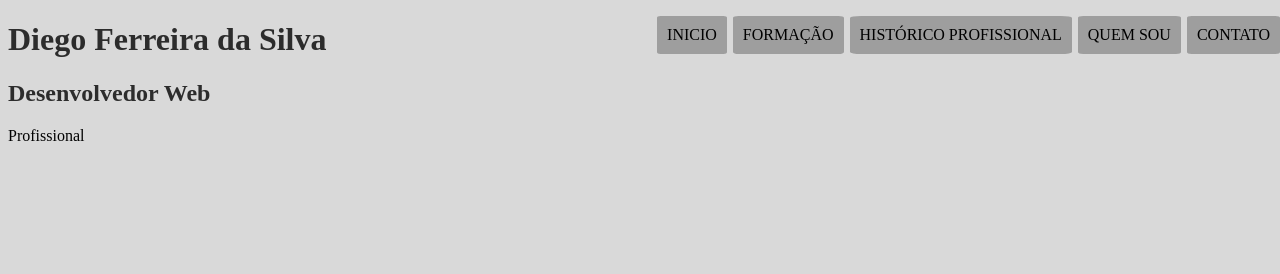
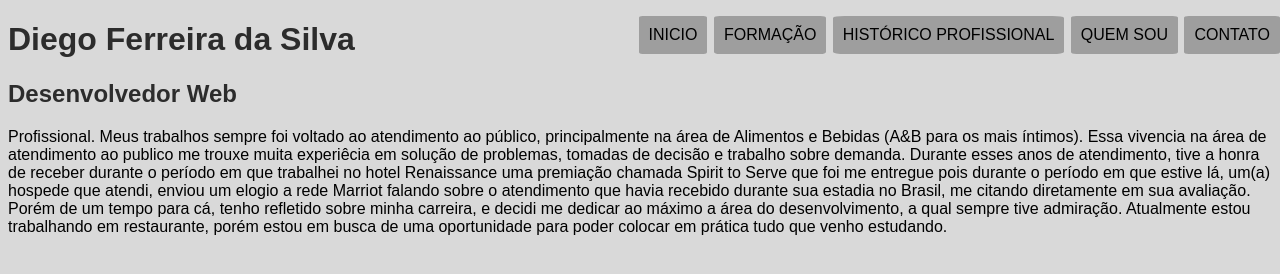
Before and after one commit to diego-ferreira-da-silva/diegofds92.github.io, a plain HTML site: page profissional.html in a window 1280 px wide. Drawn offline with Linux system fonts and the light colour scheme.

Commit message:
Atualiazão do Site

```diff
--- a/profissional.html
+++ b/profissional.html
@@ -9,10 +9,13 @@
 </head>
 
 <body>
-  <div id=cabecalho>
-    <h1>Diego Ferreira da Silva</h1>
-    <h2>Desenvolvedor Web</h2>
-  </div>
+  <header>
+    <div id=cabecalho>
+      <h1>Diego Ferreira da Silva</h1>
+      <h2>Desenvolvedor Web</h2>
+    </div>
+  </header>
+
   <nav id="menu">
     <ul>
       <li><a href="index.html">Inicio</a></li>
@@ -22,7 +25,18 @@
       <li><a href="contato.html">Contato</a></li>
     </ul>
   </nav>
-  Profissional
+  Profissional.
+
+  Meus trabalhos sempre foi voltado ao atendimento ao público, principalmente na área de Alimentos e Bebidas (A&B para
+  os mais íntimos). Essa vivencia na área de atendimento ao publico me trouxe muita experiêcia em solução de problemas,
+  tomadas de decisão e trabalho sobre demanda.
+  Durante esses anos de atendimento, tive a honra de receber durante o período em que trabalhei no hotel Renaissance uma
+  premiação chamada Spirit to Serve que foi me entregue pois durante o período em que estive lá, um(a) hospede que
+  atendi, enviou um elogio a rede Marriot falando sobre o atendimento que havia recebido durante sua estadia no Brasil,
+  me citando diretamente em sua avaliação.
+  Porém de um tempo para cá, tenho refletido sobre minha carreira, e decidi me dedicar ao máximo a área do
+  desenvolvimento, a qual sempre tive admiração. Atualmente estou trabalhando em restaurante, porém estou em busca de
+  uma oportunidade para poder colocar em prática tudo que venho estudando.
 </body>
 
 </html>
--- a/style.css
+++ b/style.css
@@ -1,20 +1,24 @@
-
 body {
   background-color: rgba(145, 145, 145, 0.342);
-  font: normal arial
+  font-family: arial, sans-serif;
 }
 
 header {
   color: black;
+
 }
 div#cabecalho{
   color:rgb(0, 0, 0, 0.8);
+  display: block;
+}
+.menu{
+  height: 100%  ;
+  width: 0px;
 }
 
-/*Formatação do Menu */
+/*Formatação do Menu*/
 nav#menu{
   display: block;
-
 }
 nav#menu ul{
  list-style: none;
@@ -24,7 +28,6 @@ nav#menu ul{
  right: 0%;
  left: auto;
 }
-
 nav#menu li{
   display: inline-block;
   background-color: #9e9e9e;
@@ -39,7 +42,6 @@ nav#menu li:hover{
 nav#menu a{
   color: black;
   text-decoration: none;
-
 }
 nav#menu a:hover{
   color: white;
```
Also changed, not shown: contato.html (+6 -4 lines), formacao.html (+9 -5 lines), index.html (+7 -6 lines), quemsou.html (+6 -4 lines).
